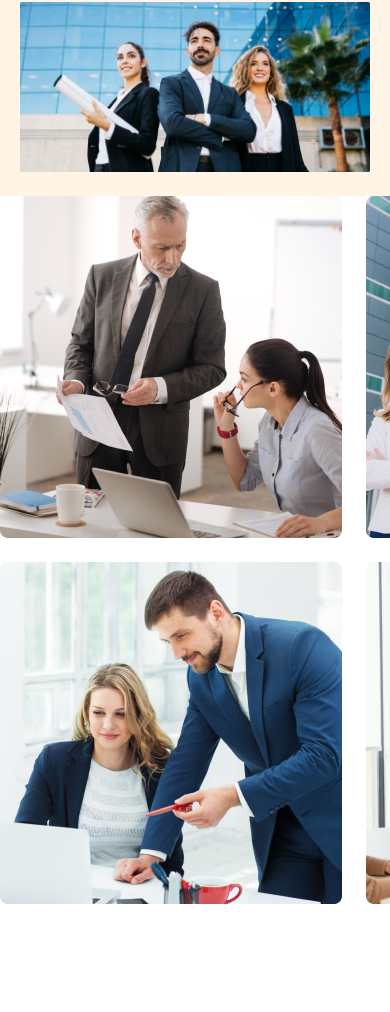
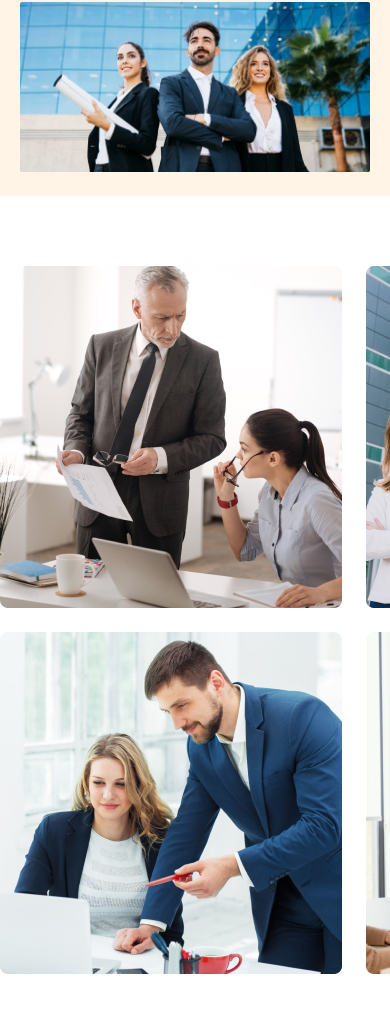
Before and after one commit to Arif-Islam21/g3-architect-website, a plain HTML site: page index.html in a window 390 px wide. Shown: the part 634-1646 px from the top of the page. Before the commit the page ends 1538 px from the top, so only its background shows below. Drawn offline with nearby package versions, Linux system fonts and the light colour scheme.

```diff
--- a/style/architects.css
+++ b/style/architects.css
@@ -72,7 +72,7 @@ nav li a {
 /* main styles */
 main {
   max-width: 1440px;
-  margin: 0 auto;
+  margin: 70px auto;
 }
 .teams-container {
   display: flex;
@@ -98,12 +98,12 @@ main {
 .text-feature {
   color: #ff900e;
 }
-.teams-description{
+.teams-description {
   color: #727272;
-font-size: 1rem;
-font-weight: 400;
-line-height: 26px;
-margin: 10px auto;
+  font-size: 1rem;
+  font-weight: 400;
+  line-height: 26px;
+  margin: 10px auto;
 }
 
 /* responsive styles */
```
